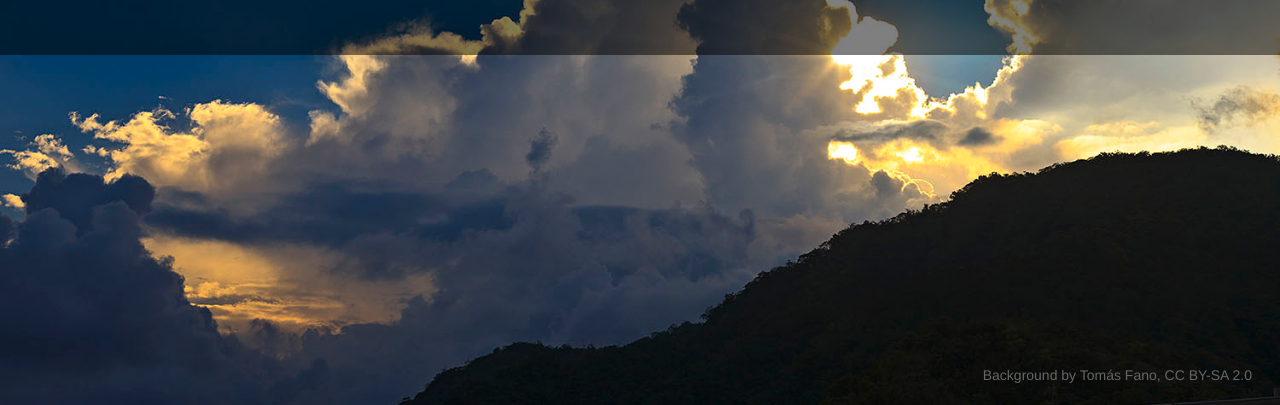
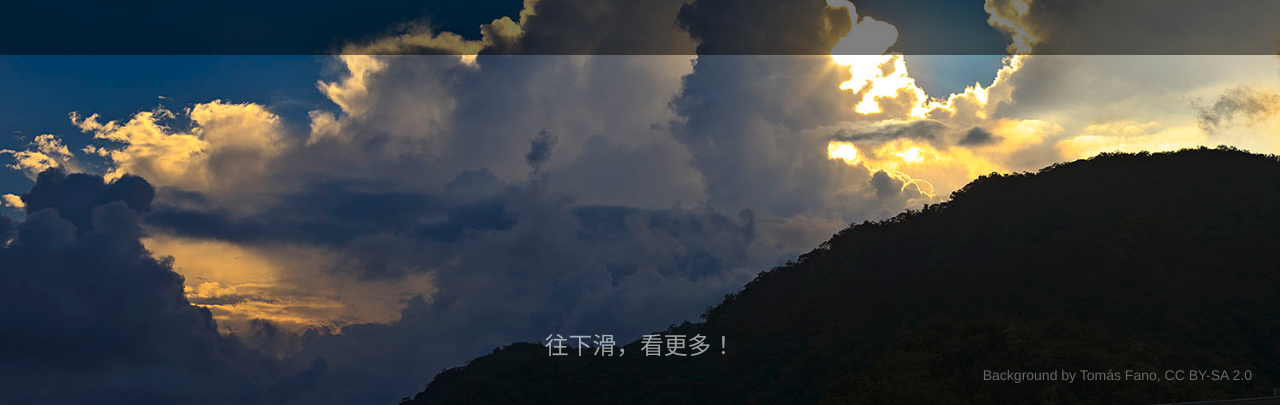
Before and after one commit to SOSCET/SOSCET-2015, a plain HTML site: page index.html in a window 1280 px wide. Shown: the part 391-796 px from the top of the page. Drawn offline with nearby package versions, Linux system fonts and the light colour scheme.

Commit message:
ScrollDown 提示
使用了 CSS Transition

```diff
--- a/index.html
+++ b/index.html
@@ -44,6 +44,19 @@
         }
         #header .bgcopy a {
             color: #666;
+        }
+        #header .scrolldown {
+            position: absolute;
+            width: 100%;
+            bottom: 1.5em;
+            color: rgba(255, 255, 255, .6);
+            font-size: 1.7em;
+            text-align: center;
+            transition: all 0.3s ease 0.2s;
+        }
+        #header .scrolldown:hover {
+            color: #FFF;
+            font-size: 1.75em;
         }
 
         .welcome:hover {
@@ -101,6 +114,9 @@
                 <h3>東部開源人學生社群</h3>
                 <small>Students' Open Source Community of Eastern Taiwan</small>
             </div>
+        </div>
+        <div class="scrolldown">
+            <p>往下滑，看更多！</p>
         </div>
         <div class="bgcopy">
             <p>Background by <a href="https://www.flickr.com/photos/tomasfano/">Tom&aacute;s Fano</a>,
```
